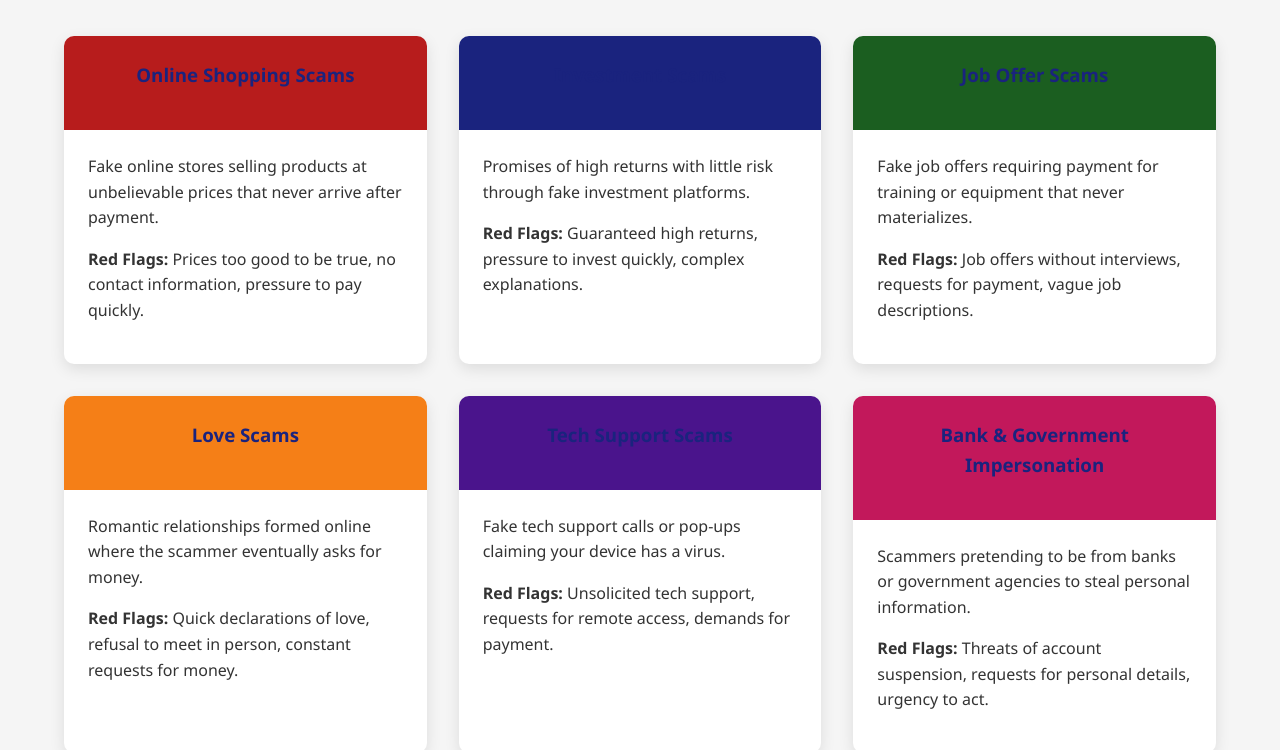
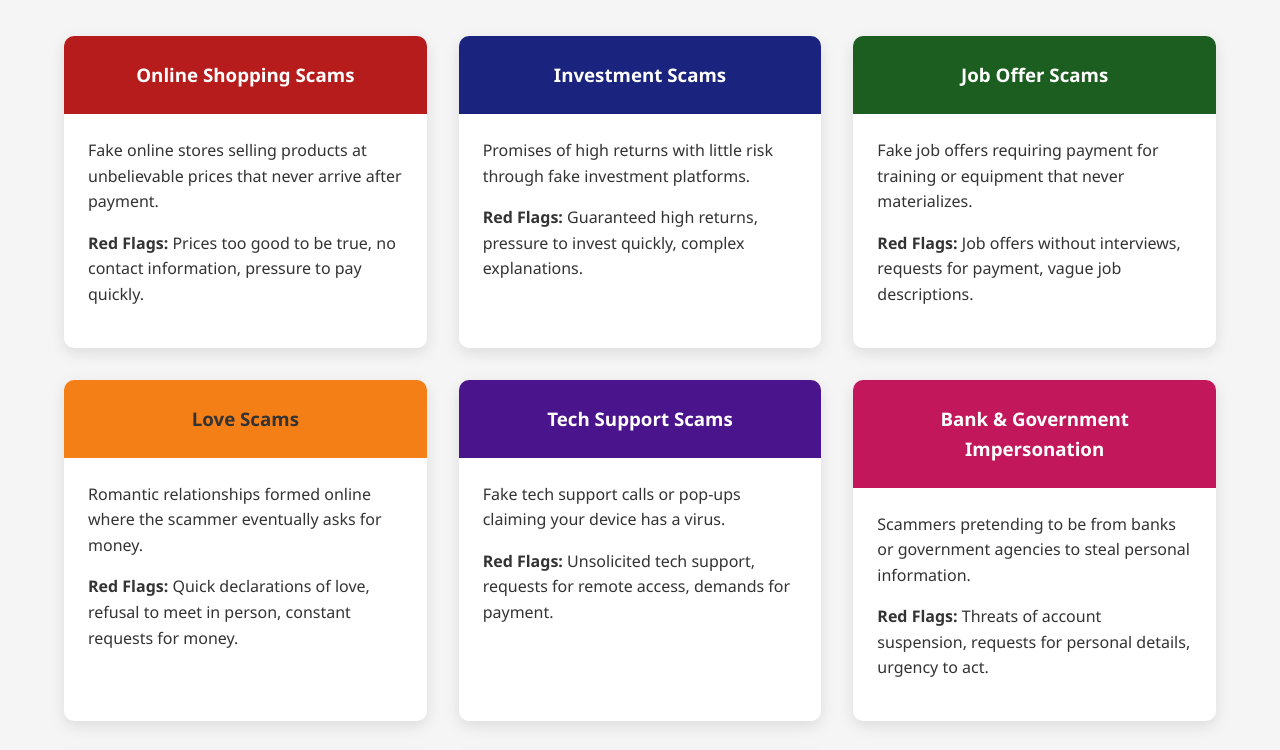
Before and after one commit to alisena-danishwer/Poly-Scam-Website, a plain HTML site: page index.html in a window 1280 px wide. Shown: the part 592-1342 px from the top of the page. Drawn offline with Linux system fonts and the light colour scheme.

Commit message:
added some new design to the code

```diff
--- a/index.html
+++ b/index.html
@@ -40,6 +40,8 @@
             top: 0;
             z-index: 100;
         }
+
+
 
         .container {
             width: 90%;
@@ -175,10 +177,11 @@
             padding: 1.5rem;
         }
 
-        .scam-card h3 {
-            margin-bottom: 1rem;
-            color: var(--monopoly-blue);
+       .scam-card-body h3 {
+        margin-bottom: 1rem;
+        color: var(--monopoly-blue);
         }
+
 
         .scam-card p {
             margin-bottom: 1rem;
```
